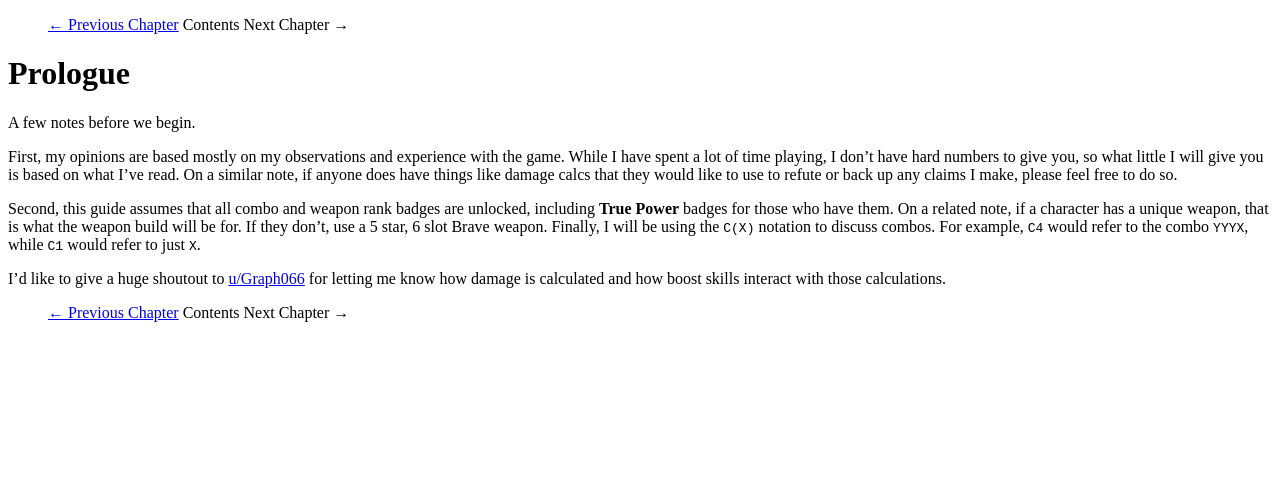
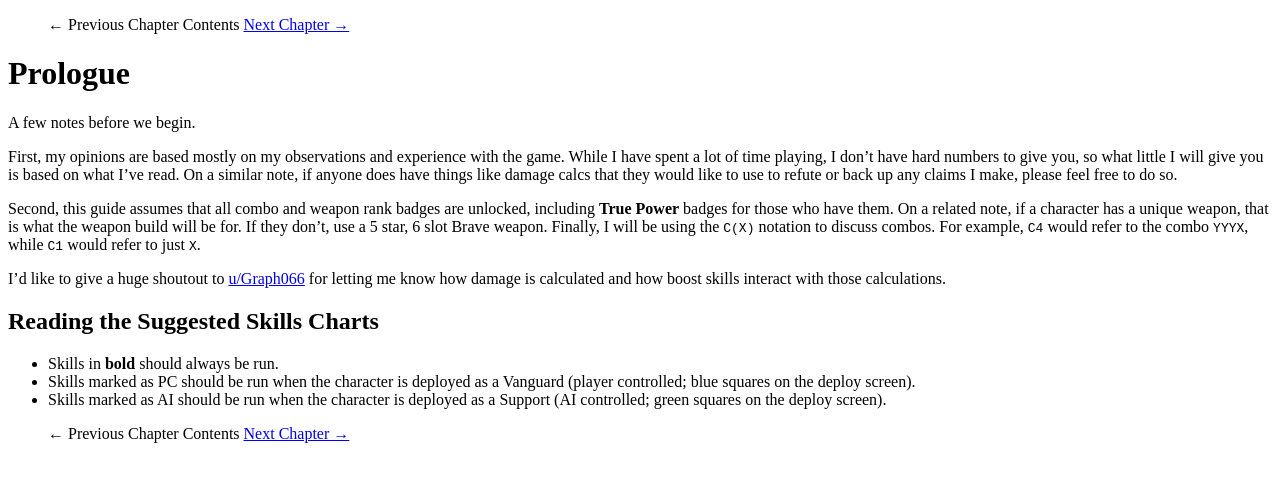
Before and after one commit to zachwlewis/fire-emblem-warriors-hero-guide, a Jekyll site: the page built from _posts/2017-01-01-prologue.md, in a window 1280 px wide. Shown: the top 482 px of the page. Built offline with Jekyll 4.4.1, drawn with Linux system fonts in a browser that asks for light colours.

Commit message:
Update and rename 2018-01-02-prologue.md to 2017-01-01-prologue.md

```diff
--- a/_posts/2018-01-02-prologue.md
+++ b/_posts/2017-01-01-prologue.md
@@ -10,3 +10,9 @@ First, my opinions are based mostly on my observations and experience with the g
 Second, this guide assumes that all combo and weapon rank badges are unlocked, including **True Power** badges for those who have them. On a related note, if a character has a unique weapon, that is what the weapon build will be for. If they don’t, use a 5 star, 6 slot Brave weapon. Finally, I will be using the `C(X)` notation to discuss combos. For example, `C4` would refer to the combo `YYYX`, while `C1` would refer to just `X`.
 
 I’d like to give a huge shoutout to [u/Graph066](https://www.reddit.com/user/graph066) for letting me know how damage is calculated and how boost skills interact with those calculations.
+
+## Reading the Suggested Skills Charts
+
+- Skills in **bold** should always be run.
+- Skills marked as PC should be run when the character is deployed as a Vanguard (player controlled; blue squares on the deploy screen).
+- Skills marked as AI should be run when the character is deployed as a Support (AI controlled; green squares on the deploy screen).
```
